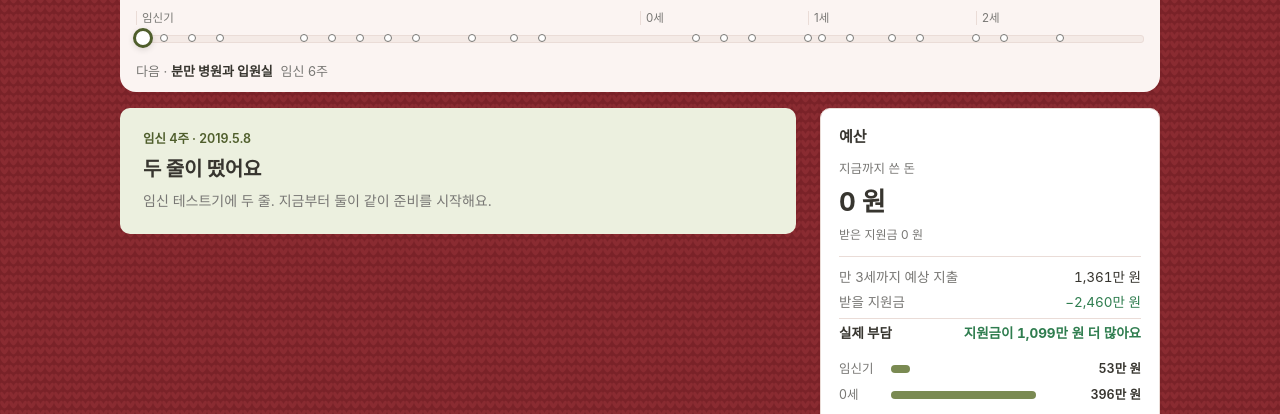
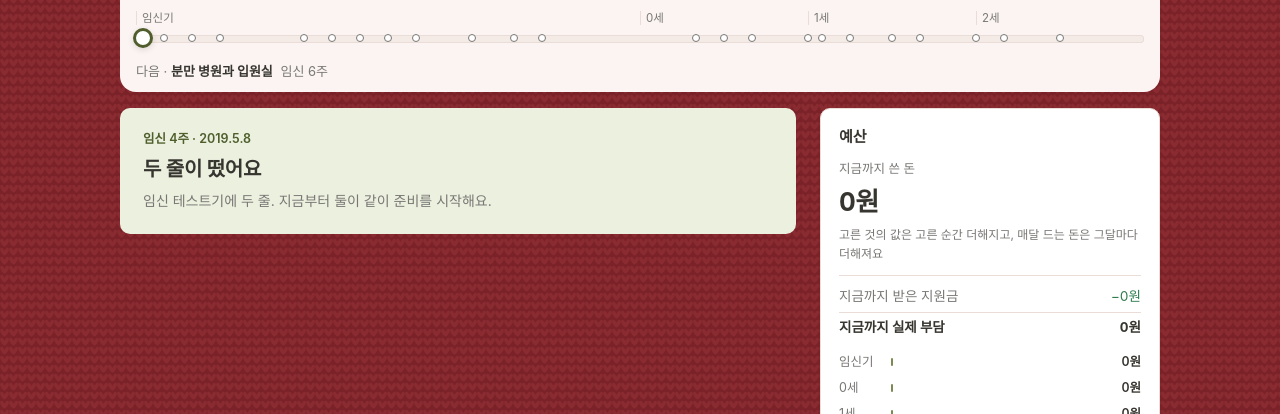
Before and after one commit to Slowmorn/slowmorn_studio, a plain HTML site: page child/app/index.html in a window 1280 px wide. Both pictures are taken after typing "Sample", "Sample", "Sample", "2020-01-15" into the empty fields and a click on the button "시작하기". Shown: the part 383-797 px from the top of the page. Drawn offline with Linux system fonts and the light colour scheme; a web font is replaced by a local one.

Commit message:
Count the 미리 키움 budget as time passes
The budget panel now starts at 0원 and adds costs as they happen:
an option's one-off price counts the moment it is chosen, and monthly
costs and support arrive month by month. Held decisions are left out,
and the full three-year estimate moves into a folded section below.

Co-Authored-By: Claude Opus 5.5 <noreply@anthropic.com>

```diff
--- a/child/assets/app.css
+++ b/child/assets/app.css
@@ -186,6 +186,10 @@
 .phase-bars i{height:8px;border-radius:4px;background:var(--accent-fill);min-width:2px;transition:width .4s}
 .phase-bars b{font-weight:600;font-variant-numeric:tabular-nums;min-width:62px;text-align:right}
 .modes{margin:12px 0 0;font-size:13px}
+.money-ahead{margin-top:14px;border-top:1px solid var(--line);padding-top:10px}
+.money-ahead summary{cursor:pointer;font-size:13px;font-weight:600;color:var(--muted)}
+.money-ahead summary:hover{color:var(--ink)}
+.money-ahead .note{margin-top:8px}
 .modes span{color:var(--good)}
 
 .log{list-style:none;margin:0;padding:0;display:flex;flex-direction:column}
--- a/child/assets/app.js
+++ b/child/assets/app.js
@@ -1,12 +1,12 @@
 // 미리 키움 — 출산·육아 시뮬레이터
 // 화면 세 개(시작 설정 · 시뮬레이션 · 정리)와 결정 카드를 다뤄요. 상태는 localStorage 에 저장해요.
-import { EVENTS, DECISIONS, BIRTH_T, TWIN_BIRTH_T, END_T, PHASES, TYPE_LABEL, MODE_LABEL, byId, evTitle, evBody } from './events.js?v=20261114a';
-import { totals, optionOf, priceText, optionTotal, won, eff, BASE_NOTE } from './budget.js?v=20261114a';
-import { mountScene, caption } from './pixel.js?v=20261114a';
-import { ultrasound, ULTRA_LABEL, ULTRA_WEEK } from './ultra.js?v=20261114a';
-import { Clock } from './clock.js?v=20261114a';
-import { renderReport } from './report.js?v=20261114a';
-import { stageLabel, dateText } from './time.js?v=20261114a';
+import { EVENTS, DECISIONS, BIRTH_T, TWIN_BIRTH_T, END_T, PHASES, TYPE_LABEL, MODE_LABEL, byId, evTitle, evBody } from './events.js?v=20261115a';
+import { totals, optionOf, priceText, optionTotal, won, eff, BASE_NOTE } from './budget.js?v=20261115a';
+import { mountScene, caption } from './pixel.js?v=20261115a';
+import { ultrasound, ULTRA_LABEL, ULTRA_WEEK } from './ultra.js?v=20261115a';
+import { Clock } from './clock.js?v=20261115a';
+import { renderReport } from './report.js?v=20261115a';
+import { stageLabel, dateText } from './time.js?v=20261115a';
 
 const KEY = 'child-sim-v1';
 const ARCHIVE_KEY = 'child-sim-archive-v1';
@@ -286,25 +286,33 @@ function renderSide(){ renderSideBudget(); renderLog(); renderMarks(); }
 function renderSideBudget(){
   const tt = totals(state, state.t);
   const undecided = DECISIONS.filter(ev => !state.decisions[ev.id] || state.decisions[ev.id].status === 'hold').length;
-  const max = Math.max(1, ...PHASES.map(p => tt.phases[p.id].cost));
+  const max = Math.max(1, ...PHASES.map(p => tt.phasesNow[p.id].cost));
+  // 위쪽은 0원에서 시작해서 시간이 흐르며 쌓이는 '지금까지', 아래쪽은 지금까지 정한 대로 가면 만 3세까지 얼마인지
   $('#budgetPanel').innerHTML = `
     <h2>예산</h2>
     <div class="money-now">
       <span>지금까지 쓴 돈</span>
       <b>${won(tt.costNow)}</b>
-      <small>받은 지원금 ${won(tt.supportNow)}</small>
+      <small>고른 것의 값은 고른 순간 더해지고, 매달 드는 돈은 그달마다 더해져요</small>
     </div>
     <dl class="money-total">
-      <div><dt>만 3세까지 예상 지출</dt><dd>${won(tt.cost)}</dd></div>
-      <div><dt>받을 지원금</dt><dd class="good">−${won(tt.support)}</dd></div>
-      <div class="sum"><dt>실제 부담</dt><dd>${tt.net >= 0 ? won(tt.net) : `<span class="good">지원금이 ${won(-tt.net)} 더 많아요</span>`}</dd></div>
+      <div><dt>지금까지 받은 지원금</dt><dd class="good">−${won(tt.supportNow)}</dd></div>
+      <div class="sum"><dt>지금까지 실제 부담</dt><dd>${tt.netNow >= 0 ? won(tt.netNow) : `<span class="good">지원금이 ${won(-tt.netNow)} 더 많아요</span>`}</dd></div>
     </dl>
     <ul class="phase-bars">${PHASES.map(p => {
-      const c = tt.phases[p.id].cost;
+      const c = tt.phasesNow[p.id].cost;
       return `<li><span>${p.label}</span><i style="width:${(c / max * 100).toFixed(1)}%"></i><b>${won(c)}</b></li>`;
     }).join('')}</ul>
     <p class="modes">육아용품 ${gearText()}</p>
-    <p class="note">${BASE_NOTE}${state.twins ? ', 쌍둥이는 1.8배' : ''}가 들어 있어요.${undecided ? ` 아직 정하지 않았거나 보류한 ${undecided}개는 빠져 있어요.` : ''}</p>
+    <details class="money-ahead">
+      <summary>지금까지 정한 대로라면, 만 3세까지</summary>
+      <dl class="money-total">
+        <div><dt>예상 지출</dt><dd>${won(tt.cost)}</dd></div>
+        <div><dt>받을 지원금</dt><dd class="good">−${won(tt.support)}</dd></div>
+        <div class="sum"><dt>실제 부담</dt><dd>${tt.net >= 0 ? won(tt.net) : `<span class="good">지원금이 ${won(-tt.net)} 더 많아요</span>`}</dd></div>
+      </dl>
+      <p class="note">${BASE_NOTE}${state.twins ? ', 쌍둥이는 1.8배' : ''}와 부모급여·아동수당이 들어 있어요.${undecided ? ` 아직 정하지 않았거나 보류한 ${undecided}개는 빠져 있어요.` : ''}</p>
+    </details>
   `;
 }
 
--- a/child/assets/budget.js
+++ b/child/assets/budget.js
@@ -1,5 +1,5 @@
 // 예산 계산 — 고른 선택지로 지출·지원 장부(ledger)를 만들고 합계를 내요.
-import { EVENTS, DECISIONS, BIRTH_T, END_T, PHASES, phaseOf, atToT } from './events.js?v=20261114a';
+import { EVENTS, DECISIONS, BIRTH_T, END_T, PHASES, phaseOf, atToT } from './events.js?v=20261115a';
 
 // 매달 들어오는 지원금 (생후 개월 기준, 끝 포함)
 //   부모급여: 0세 월 100만, 1세 월 50만. 어린이집을 다니면 1세 부모급여는 보육료 바우처로 나가서 현금은 0원으로 봐요.
@@ -50,7 +50,10 @@ export function optionOf(ev, choiceId){
   return ev.options?.find(o => o.id === choiceId) || null;
 }
 
-// 장부 한 줄: { t, amount, kind:'cost'|'support', label, eventId, mode }
+// 장부 한 줄: { t, amount, kind:'cost'|'support', label, eventId, mode, bookT? }
+//   t 는 실제로 돈이 나가는 때, bookT 는 '지금까지' 에 더하기 시작하는 때예요.
+//   결정의 일회성 비용은 나중에 내더라도 고른 순간 지출로 잡아요 (고르면 바로 예산이 늘어나 보이게).
+//   매달 나가는 돈과 지원금은 그달이 될 때마다 더해져요.
 export function ledger(state){
   const rows = [];
   for(const ev of EVENTS){
@@ -59,18 +62,21 @@ export function ledger(state){
   }
   for(const ev of DECISIONS){
     const rec = state.decisions[ev.id];
-    const opt = rec && eff(ev, optionOf(ev, rec.choice), state.twins);
+    if(!rec || rec.status === 'hold') continue;              // 보류한 결정은 예산에서 빼요
+    const opt = eff(ev, optionOf(ev, rec.choice), state.twins);
     if(!opt) continue;
     const payT = ev.payAt ? atToT(ev.payAt) : ev.t;
+    const decidedT = rec.t ?? ev.t;
+    const book = t => Math.min(t, decidedT);
     if(opt.once && ev.payPlan){
       // 오래 걸쳐 사는 것은 나눠서: 마지막 몫에 반올림 차이를 몰아요
       let left = opt.once;
       ev.payPlan.forEach(([at, ratio], k) => {
         const amount = k === ev.payPlan.length - 1 ? left : Math.round(opt.once * ratio);
         left -= amount;
-        rows.push({ t:atToT(at), amount, kind:'cost', label:`${ev.title} · ${opt.label}`, eventId:ev.id, mode:opt.mode });
+        rows.push({ t:atToT(at), bookT:book(atToT(at)), amount, kind:'cost', label:`${ev.title} · ${opt.label}`, eventId:ev.id, mode:opt.mode });
       });
-    } else if(opt.once) rows.push({ t:payT, amount:opt.once, kind:'cost', label:`${ev.title} · ${opt.label}`, eventId:ev.id, mode:opt.mode });
+    } else if(opt.once) rows.push({ t:payT, bookT:book(payT), amount:opt.once, kind:'cost', label:`${ev.title} · ${opt.label}`, eventId:ev.id, mode:opt.mode });
     if(opt.monthly && opt.pre){
       // 임신 중에도 매달 나가는 돈 (태아보험처럼 가입한 달부터): 결정 시점에서 출산까지 고르게 나눠요
       const step = (BIRTH_T - ev.t) / opt.pre;
@@ -96,13 +102,15 @@ export function ledger(state){
 
 export function totals(state, upToT = END_T){
   const rows = ledger(state);
-  const out = { cost:0, support:0, costNow:0, supportNow:0, phases:{} };
-  for(const p of PHASES) out.phases[p.id] = { cost:0, support:0 };
+  const out = { cost:0, support:0, costNow:0, supportNow:0, phases:{}, phasesNow:{} };
+  for(const p of PHASES){ out.phases[p.id] = { cost:0, support:0 }; out.phasesNow[p.id] = { cost:0, support:0 }; }
   for(const r of rows){
     const ph = phaseOf(r.t).id;
     out[r.kind] += r.amount;
     out.phases[ph][r.kind] += r.amount;
-    if(r.t <= upToT) out[r.kind + 'Now'] += r.amount;
+    const bt = r.bookT ?? r.t;
+    // '지금까지' 는 지출로 잡은 때의 시기에 넣어요 (임신 중에 고른 분만비는 임신기 막대에)
+    if(bt <= upToT + 1e-6){ out[r.kind + 'Now'] += r.amount; out.phasesNow[phaseOf(bt).id][r.kind] += r.amount; }
   }
   out.net = out.cost - out.support;
   out.netNow = out.costNow - out.supportNow;
@@ -150,7 +158,7 @@ export function won(n, unit = true){
   } else {
     s = n.toLocaleString('ko-KR');
   }
-  return sign + s + (unit ? ' 원' : '');
+  return sign + s + (unit ? (n >= 10000 ? ' 원' : '원') : '');   // 0원, 5,000원 · 5만 원
 }
 
 export function afterMonthly(state){
```
